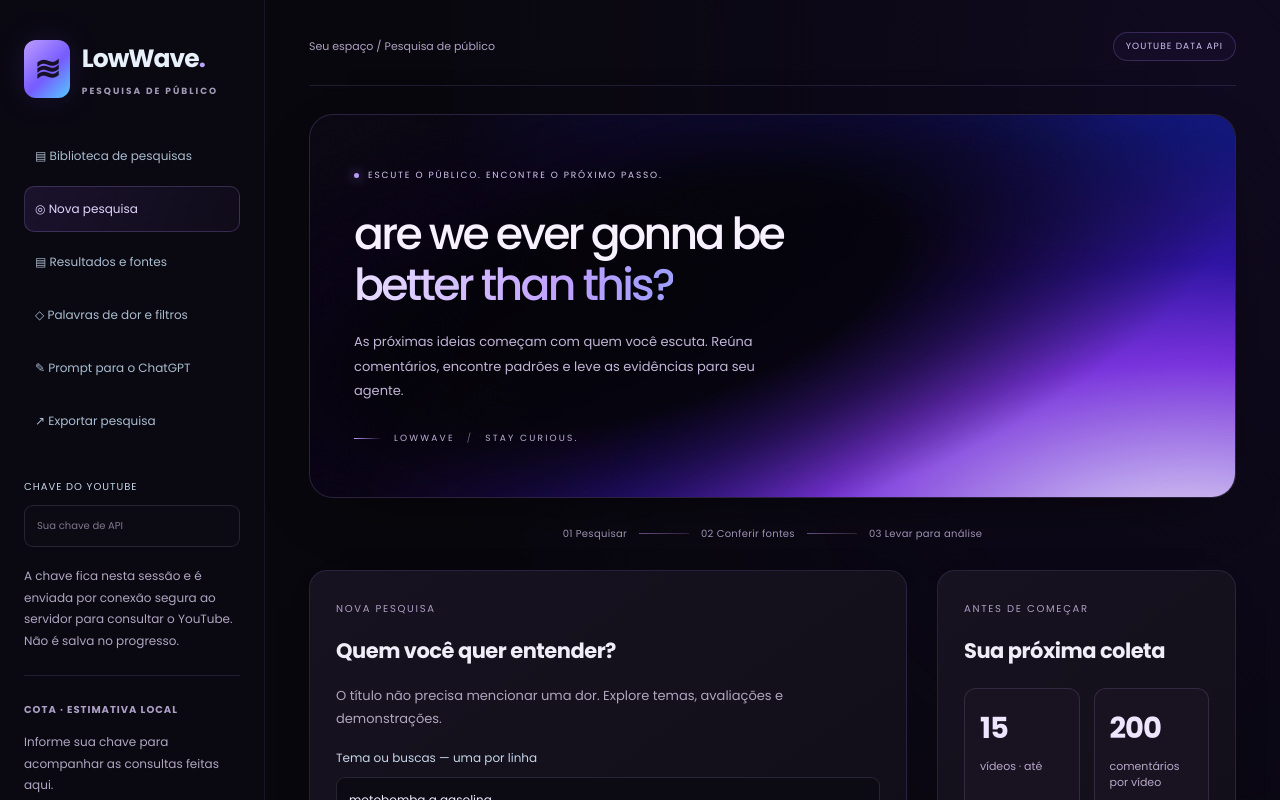
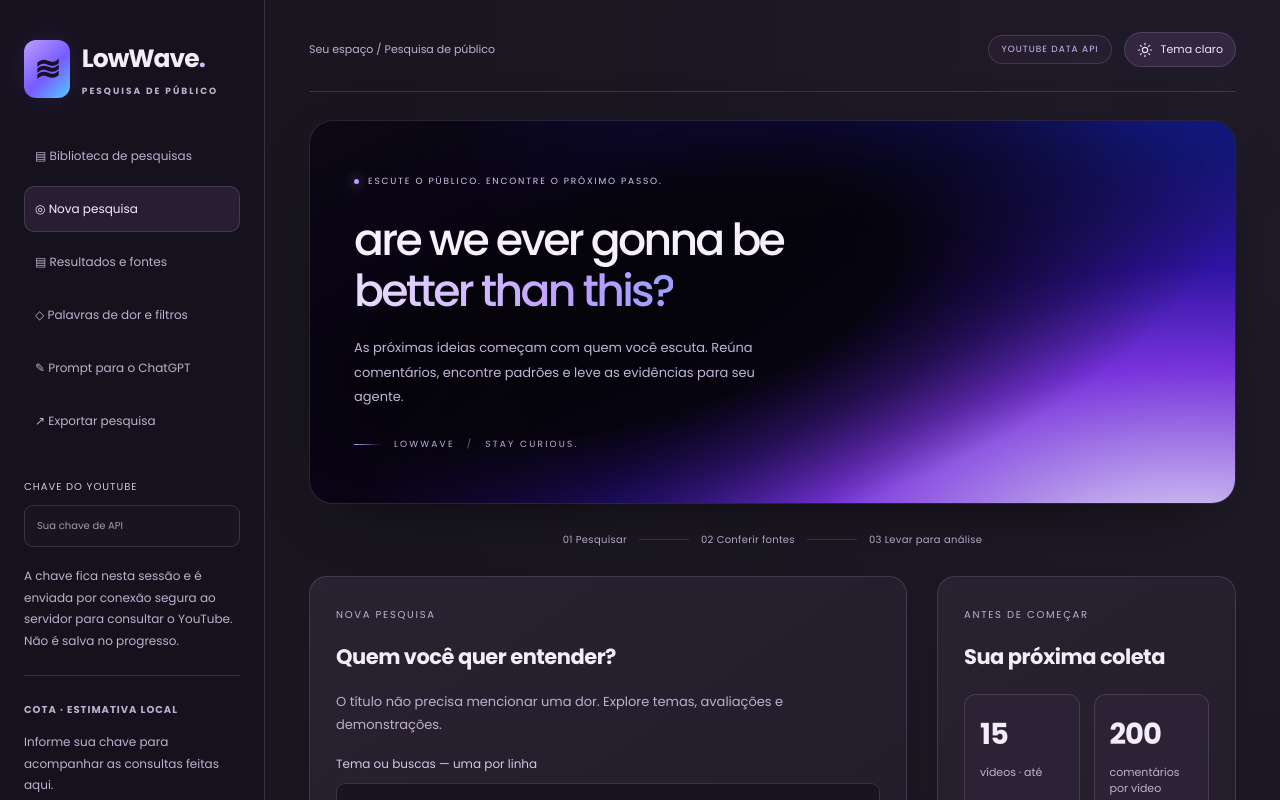
Before and after one commit to onewavetw-lgtm/APP-COMENTARIOS, a Next.js app in the folder web/: page / in a window 1280 px wide. Shown: the top 800 px of the page. Built offline with nearby package versions, Linux system fonts and the light colour scheme.

Commit message:
Add persistent light and dark themes with brighter graphite surfaces

```diff
--- a/web/app/layout.tsx
+++ b/web/app/layout.tsx
@@ -4,6 +4,7 @@ import "@fontsource/poppins/500.css";
 import "@fontsource/poppins/600.css";
 import "@fontsource/poppins/700.css";
 import "./globals.css";
+import "./themes.css";
 import MotionEffects from "@/components/motion-effects";
 export const metadata: Metadata = {
   title: "LowWave · Pesquisa de público",
@@ -12,7 +13,14 @@ export const metadata: Metadata = {
 };
 export default function Layout({ children }: { children: React.ReactNode }) {
   return (
-    <html lang="pt-BR">
+    <html lang="pt-BR" data-theme="dark" suppressHydrationWarning>
+      <head>
+        <script
+          dangerouslySetInnerHTML={{
+            __html: `try{document.documentElement.dataset.theme=localStorage.getItem('lowwave-theme')==='light'?'light':'dark'}catch{}`,
+          }}
+        />
+      </head>
       <body>
         <MotionEffects />
         {children}
--- a/web/app/page.tsx
+++ b/web/app/page.tsx
@@ -1,4 +1,5 @@
 "use client";
+import ThemeToggle from "@/components/theme-toggle";
 import { useEffect, useRef, useState } from "react";
 import {
   Job,
@@ -329,7 +330,10 @@ export default function Home() {
       <main>
         <header>
           <span>Seu espaço / Pesquisa de público</span>
-          <span className="pill">YOUTUBE DATA API</span>
+          <div className="header-actions">
+            <span className="pill">YOUTUBE DATA API</span>
+            <ThemeToggle />
+          </div>
         </header>
         <section className="hero" aria-labelledby="lowwave-manifesto">
           <div className="hero-aura" aria-hidden="true">
--- /dev/null
+++ b/web/app/themes.css
@@ -0,0 +1,263 @@
+/* Shared work surfaces: dark has a lighter graphite base; light uses soft lavender. */
+:root {
+  --page-bg: #19161f;
+  --page-glow: #70529614;
+  --panel-bg: #211c2a;
+  --panel-top: #292231;
+  --sidebar-bg: #16121d;
+  --field-bg: #19141f;
+  --stat-bg: #2b2335;
+  --surface-border: #a58bbb3d;
+  --text-main: #f2edf9;
+  --text-muted: #beb0ce;
+  --text-label: #d3c6e3;
+  --text-small: #bfb0d1;
+  --text-link: #cebbff;
+  --button-bg: #33273f;
+  --button-hover: #40314f;
+  --button-text: #eee4ff;
+  --focus: #bc99ff;
+  --shadow: #05020a25;
+  --violet-border: var(--surface-border);
+  background: var(--page-bg);
+  color: var(--text-main);
+}
+:root[data-theme="light"] {
+  color-scheme: light;
+  --page-bg: #f3f0f8;
+  --page-glow: #b49bdf20;
+  --panel-bg: #ffffff;
+  --panel-top: #ffffff;
+  --sidebar-bg: #faf8ff;
+  --field-bg: #faf8fd;
+  --stat-bg: #f1ebfa;
+  --surface-border: #d8cde6;
+  --text-main: #2c213b;
+  --text-muted: #665875;
+  --text-label: #514060;
+  --text-small: #6d587e;
+  --text-link: #6940aa;
+  --button-bg: #eae1f6;
+  --button-hover: #dfd0f0;
+  --button-text: #49305e;
+  --focus: #8850c4;
+  --shadow: #5937740e;
+}
+body {
+  background:
+    radial-gradient(ellipse at 95% 5%, var(--page-glow), transparent 48%),
+    var(--page-bg);
+  color: var(--text-main);
+}
+aside {
+  background: var(--sidebar-bg);
+  border-color: var(--surface-border);
+  scrollbar-color: #8e729e transparent;
+}
+a {
+  color: var(--text-link);
+}
+.brand {
+  color: var(--text-main);
+}
+.brand small {
+  color: var(--text-small);
+}
+.cyan {
+  color: var(--text-link);
+}
+p,
+.muted,
+aside p,
+footer,
+header {
+  color: var(--text-muted);
+}
+label {
+  color: var(--text-label);
+}
+h4,
+small {
+  color: var(--text-small);
+}
+nav a {
+  color: var(--text-muted);
+}
+nav a:hover {
+  color: var(--text-main);
+  background: #9d7bc917;
+}
+nav a[aria-current="location"] {
+  color: var(--text-main);
+  background: #986dc624;
+  border-color: var(--surface-border);
+}
+.card {
+  background: linear-gradient(145deg, var(--panel-top), var(--panel-bg));
+  border-color: var(--surface-border);
+  box-shadow: 0 8px 40px -30px var(--shadow);
+}
+input,
+textarea,
+select {
+  background: var(--field-bg);
+  color: var(--text-main);
+  border-color: var(--surface-border);
+}
+input::placeholder,
+textarea::placeholder {
+  color: var(--text-muted);
+  opacity: 0.85;
+}
+input:focus,
+textarea:focus,
+select:focus {
+  border-color: var(--focus);
+}
+input[type="checkbox"],
+progress {
+  accent-color: var(--focus);
+}
+button,
+.file-button {
+  color: var(--button-text);
+  background: var(--button-bg);
+  border-color: var(--surface-border);
+}
+button:hover:not(:disabled),
+.file-button:hover {
+  color: var(--button-text);
+  background: var(--button-hover);
+  border-color: var(--focus);
+}
+.primary {
+  background: linear-gradient(105deg, #bb9aff, #8760ed 55%, #6f60ed);
+  color: #10091e;
+  border-color: #b997e9;
+}
+.primary:hover:not(:disabled) {
+  color: #10091e;
+  background: linear-gradient(105deg, #c9b0ff, #9a76fa 55%, #8877ff);
+}
+details {
+  background: var(--field-bg);
+  border-color: var(--surface-border);
+}
+summary {
+  color: var(--text-label);
+}
+.stats > div {
+  background: var(--stat-bg);
+  color: var(--text-muted);
+  border-color: var(--surface-border);
+}
+.stats strong {
+  color: var(--text-main);
+}
+.tabs button {
+  background: transparent;
+  color: var(--text-muted);
+}
+.tabs button:hover,
+.tabs button[aria-pressed="true"] {
+  background: transparent;
+  color: var(--text-link);
+  border-color: var(--focus);
+}
+th,
+td {
+  border-color: var(--surface-border);
+}
+th {
+  color: var(--text-label);
+}
+td small,
+blockquote small {
+  color: var(--text-small);
+}
+blockquote,
+.library-comment {
+  background: var(--panel-bg);
+  border-color: var(--surface-border);
+}
+.original {
+  color: var(--text-main);
+}
+.empty {
+  border-color: var(--surface-border);
+  color: var(--text-label);
+}
+.steps {
+  color: var(--text-muted);
+}
+.steps i {
+  background: var(--surface-border);
+}
+.pill {
+  color: var(--text-link);
+  border-color: var(--surface-border);
+  background: #9061b910;
+}
+.quota-numbers {
+  color: var(--text-label);
+}
+.quota-numbers strong {
+  color: var(--text-link);
+}
+.header-actions {
+  display: flex;
+  align-items: center;
+  justify-content: flex-end;
+  gap: 12px;
+  flex-wrap: wrap;
+}
+.theme-control {
+  position: relative;
+}
+.theme-toggle {
+  display: inline-flex;
+  align-items: center;
+  gap: 8px;
+  padding: 8px 12px;
+  border-radius: 20px;
+  font-size: 11px;
+  white-space: nowrap;
+}
+.theme-control > small {
+  position: absolute;
+  right: 0;
+  top: 100%;
+  width: 230px;
+  padding: 10px;
+  background: var(--panel-bg);
+  border: 1px solid var(--surface-border);
+  z-index: 5;
+  letter-spacing: 0;
+}
+:root[data-theme="light"] .notice {
+  background: #fff1d9;
+  border-color: #d7b477;
+  color: #674512;
+}
+:root[data-theme="light"] .quota-meter .quota-alert {
+  color: #8a4d0f;
+}
+:root[data-theme="light"] .hero {
+  box-shadow: 0 18px 45px -30px #552d9770;
+}
+:root[data-theme="light"] .hero p {
+  color: #d1c4e3;
+}
+:root[data-theme="light"] ::selection {
+  background: #d2b6f0;
+  color: #2c173f;
+}
+@media (max-width: 850px) {
+  header {
+    flex-wrap: wrap;
+    row-gap: 12px;
+  }
+  .header-actions {
+    gap: 8px;
+  }
+}
--- /dev/null
+++ b/web/components/theme-toggle.tsx
@@ -0,0 +1,68 @@
+"use client";
+import { useEffect, useState } from "react";
+export default function ThemeToggle() {
+  const [theme, setTheme] = useState("dark"),
+    [message, setMessage] = useState("");
+  useEffect(() => {
+    setTheme(
+      document.documentElement.dataset.theme === "light" ? "light" : "dark",
+    );
+    const sync = (event: StorageEvent) => {
+      if (event.key === "lowwave-theme") {
+        const next = event.newValue === "light" ? "light" : "dark";
+        document.documentElement.dataset.theme = next;
+        setTheme(next);
+      }
+    };
+    window.addEventListener("storage", sync);
+    return () => window.removeEventListener("storage", sync);
+  }, []);
+  function toggle() {
+    const next = theme === "dark" ? "light" : "dark";
+    document.documentElement.dataset.theme = next;
+    setTheme(next);
+    setMessage("");
+    try {
+      localStorage.setItem("lowwave-theme", next);
+    } catch {
+      setMessage(
+        "Tema aplicado. Não foi possível salvar a preferência neste navegador.",
+      );
+    }
+  }
+  return (
+    <div className="theme-control">
+      <button
+        className="theme-toggle"
+        type="button"
+        onClick={toggle}
+        aria-label={
+          theme === "dark" ? "Ativar tema claro" : "Ativar tema escuro"
+        }
+        title={theme === "dark" ? "Ativar tema claro" : "Ativar tema escuro"}
+      >
+        <svg
+          width="16"
+          height="16"
+          viewBox="0 0 24 24"
+          fill="none"
+          stroke="currentColor"
+          strokeWidth="1.7"
+          strokeLinecap="round"
+          aria-hidden="true"
+        >
+          {theme === "dark" ? (
+            <>
+              <circle cx="12" cy="12" r="4" />
+              <path d="M12 2v2m0 16v2M2 12h2m16 0h2M5 5l1.5 1.5m11 11L19 19M5 19l1.5-1.5m11-11L19 5" />
+            </>
+          ) : (
+            <path d="M20.5 13A8.5 8.5 0 0 1 11 3.5 8.5 8.5 0 1 0 20.5 13Z" />
+          )}
+        </svg>
+        {theme === "dark" ? "Tema claro" : "Tema escuro"}
+      </button>
+      {message && <small role="status">{message}</small>}
+    </div>
+  );
+}
```
Also changed, not shown: web/app/biblioteca/page.tsx (+6 -2 lines), 1 other file (tests, documents, lock files or other folders).
